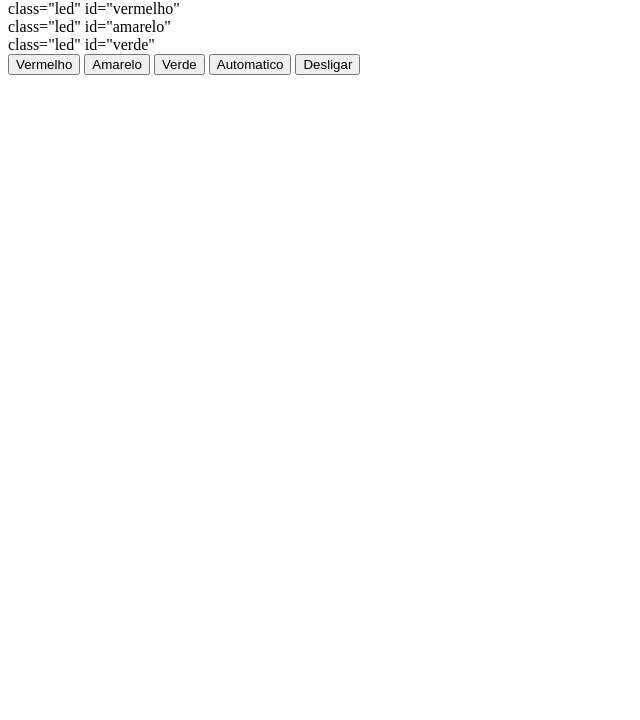
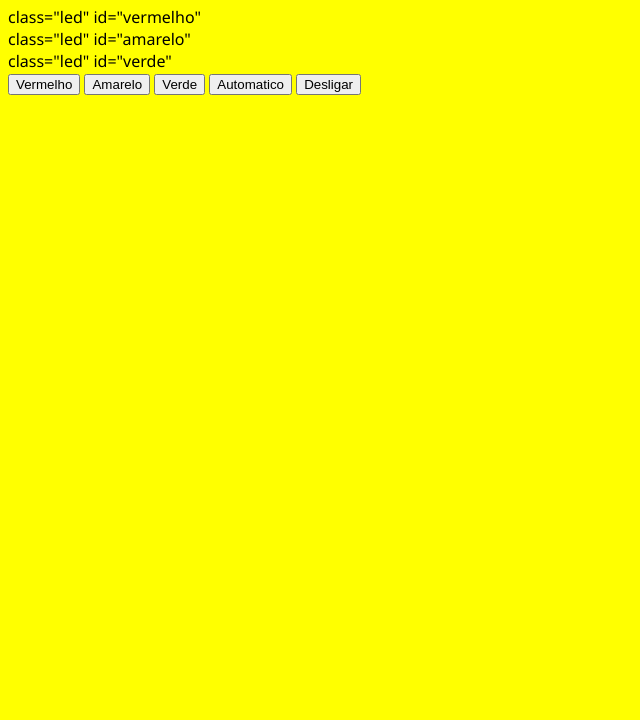
Before and after one commit to ProfGuilhermeGrassi/semaforo_esp_32, a plain HTML site: page indesx.html in a window 1280 px wide. Shown: the part 80-800 px from the top of the page, without its empty margins (0-640 px from the left). Drawn offline with Linux system fonts and the light colour scheme.

Commit message:
semaforespr

```diff
--- a/indesx.html
+++ b/indesx.html
@@ -4,6 +4,7 @@
     <meta charset="UTF-8">
     <meta name="viewport" content="width=device-width, initial-scale=1.0">
     <title>Semaforo</title>
+    <link rel="stylesheet" href="style.css">
 </head>
 <body>
     <h1>Semaforo interativo</h1>
--- /dev/null
+++ b/style.css
@@ -0,0 +1,4 @@
+body {
+    font-family: 'Segoe UI', Tahoma, Geneva, Verdana, sans-serif;
+    background-color: yellow;
+}
```
